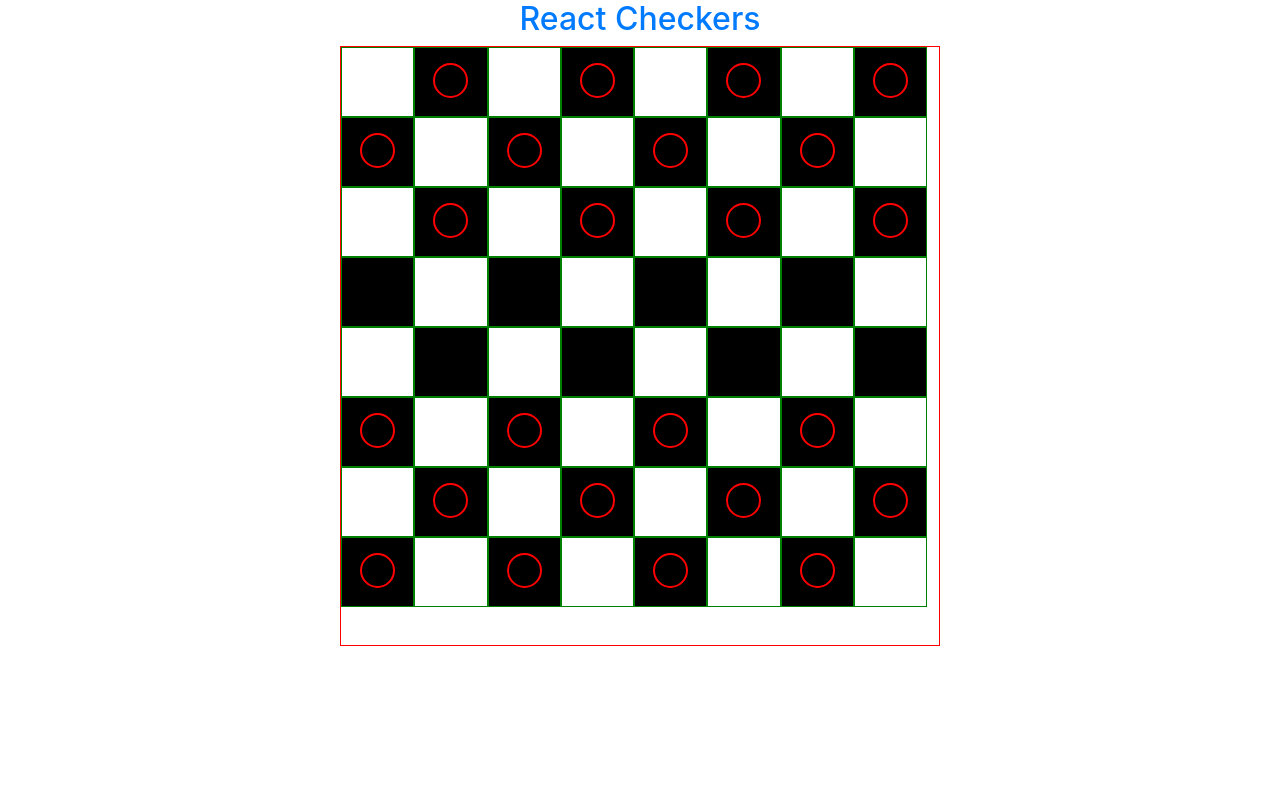
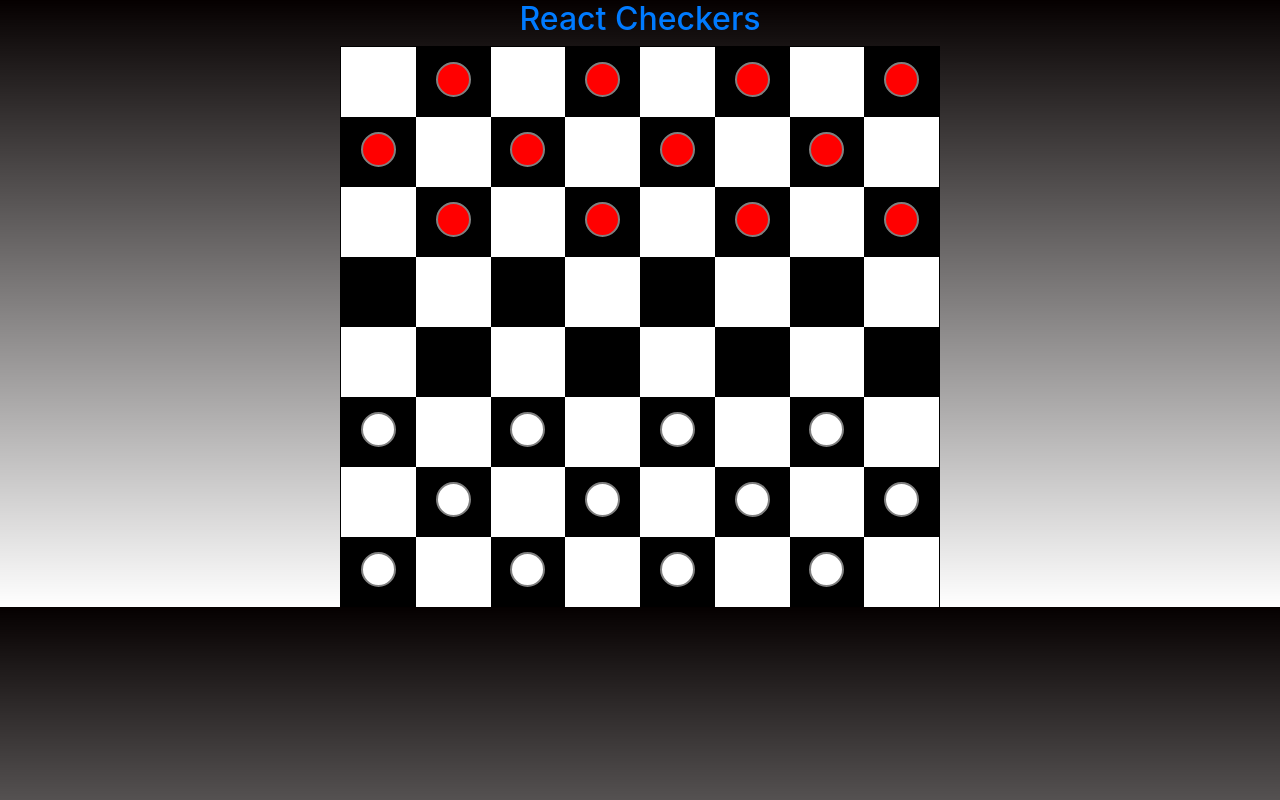
Before and after one commit to MattDwinell/checkers, a React (Create React App) app: page / in a window 1280 px wide. Built offline with nearby package versions, Linux system fonts and the light colour scheme.

Commit message:
setting up checkers to have two different players

```diff
--- a/src/App.css
+++ b/src/App.css
@@ -1,11 +1,14 @@
+body{
+  background-image: linear-gradient(to top, rgba(255,0,0,0), rgba(5,0,0,1));
+}
 h2{
   text-align: center;
 }
 .board{
   max-width: 600px;
-  min-height: 600px;
+  min-height: 561px;
   margin: 0 auto;
-  border: 1px solid red;
+  border: 1px solid black;
   /* display: flex; */
 }
 .board-row{
@@ -13,19 +16,27 @@ h2{
 
 }
 .square{
-  border: 1px solid green;
   height: 70px;
   float:left;
-  width: 12.25%;
+  width: 12.5%;
 }
 .piece{
   margin: 20% auto;
   text-align: center;
   width: 35px;
   height:35px;
-  border: 2px solid red;
+
   border-radius: 50%;
 }
 .piece:hover{
   cursor:grab;
 }
+.piece.p1{
+background-color: white;
+border: 2px solid grey;
+
+}
+.piece.p2{
+background-color: red;
+border: 2px solid grey;
+}
--- a/src/App.js
+++ b/src/App.js
@@ -1,11 +1,90 @@
 import './App.css';
 import Board from './components/Board'
+import {useState} from 'react'
+
 
 function App() {
+  let white = 'white';
+  let black = 'black';
+  const [board, setBoard] = useState([
+    {number: 0, hasPiece: false, color:white, pieceColor:null},
+    {number: 1, hasPiece: true, color:black, pieceColor: 'red'},
+    {number: 2, hasPiece: false, color:white , pieceColor:null},
+    {number: 3, hasPiece: true, color:black, pieceColor: 'red'},
+    {number: 4, hasPiece: false, color:white , pieceColor:null},
+    {number: 5, hasPiece: true, color:black, pieceColor: 'red'},
+    {number: 6, hasPiece: false, color:white, pieceColor:null},
+    {number: 7, hasPiece: true, color:black, pieceColor: 'red'},
+    {number: 8, hasPiece: true, color:black, pieceColor: 'red'},
+    {number: 9, hasPiece: false, color:white, pieceColor:null},
+    {number: 10, hasPiece: true, color:black, pieceColor: 'red'},
+    {number: 11, hasPiece: false, color:white, pieceColor:null},
+    {number: 12, hasPiece: true, color:black, pieceColor: 'red'},
+    {number: 13, hasPiece: false, color:white, pieceColor:null},
+    {number: 14, hasPiece: true, color:black, pieceColor: 'red'},
+    {number: 15, hasPiece: false, color:white, pieceColor:null},
+    {number: 16, hasPiece: false, color:white, pieceColor:null},
+    {number: 17, hasPiece: true, color:black, pieceColor: 'red'},
+    {number: 18, hasPiece: false, color:white, pieceColor:null},
+    {number: 19, hasPiece: true, color:black, pieceColor: 'red'},
+    {number: 20, hasPiece: false, color:white, pieceColor:null},
+    {number: 21, hasPiece: true, color:black, pieceColor: 'red'},
+    {number: 22, hasPiece: false, color:white, pieceColor:null},
+    {number: 23, hasPiece: true, color:black, pieceColor: 'red'},
+    {number: 24, hasPiece: false, color:black, pieceColor:null},
+    {number: 25, hasPiece: false, color:white, pieceColor:null},
+    {number: 26, hasPiece: false, color:black, pieceColor:null},
+    {number: 27, hasPiece: false, color:white, pieceColor:null},
+    {number: 28, hasPiece: false, color:black, pieceColor:null},
+    {number: 29, hasPiece: false, color:white, pieceColor:null},
+    {number: 30, hasPiece: false, color:black, pieceColor:null},
+    {number: 31, hasPiece: false, color:white, pieceColor:null},
+    {number: 32, hasPiece: false, color:white, pieceColor:null},
+    {number: 33, hasPiece: false, color:black, pieceColor:null},
+    {number: 34, hasPiece: false, color:white, pieceColor:null},
+    {number: 35, hasPiece: false, color:black, pieceColor:null},
+    {number: 36, hasPiece: false, color:white, pieceColor:null},
+    {number: 37, hasPiece: false, color:black, pieceColor:null},
+    {number: 38, hasPiece: false, color:white, pieceColor:null},
+    {number: 39, hasPiece: false, color:black, pieceColor:null},
+    {number: 40, hasPiece: true, color:black, pieceColor: 'black'},
+    {number: 41, hasPiece: false, color:white, pieceColor:null},
+    {number: 42, hasPiece: true, color:black, pieceColor: 'black'},
+    {number: 43, hasPiece: false, color:white, pieceColor:null},
+    {number: 44, hasPiece: true, color:black, pieceColor: 'black'},
+    {number: 45, hasPiece: false, color:white, pieceColor:null},
+    {number: 46, hasPiece: true, color:black, pieceColor: 'black'},
+    {number: 47, hasPiece: false, color:white, pieceColor:null},
+    {number: 48, hasPiece: false, color:white, pieceColor:null},
+    {number: 49, hasPiece: true, color:black, pieceColor: 'black'},
+    {number: 50, hasPiece: false, color:white, pieceColor:null},
+    {number: 51, hasPiece: true, color:black, pieceColor: 'black'},
+    {number: 52, hasPiece: false, color:white, pieceColor:null},
+    {number: 53, hasPiece: true, color:black, pieceColor: 'black'},
+    {number: 54, hasPiece: false, color:white, pieceColor:null},
+    {number: 55, hasPiece: true, color:black, pieceColor: 'black'},
+    {number: 56, hasPiece: true, color:black, pieceColor: 'black'},
+    {number: 57, hasPiece: false, color:white, pieceColor:null},
+    {number: 58, hasPiece: true, color:black, pieceColor: 'black'},
+    {number: 59, hasPiece: false, color:white, pieceColor:null},
+    {number: 60, hasPiece: true, color:black, pieceColor: 'black'},
+    {number: 61, hasPiece: false, color:white, pieceColor:null},
+    {number: 62, hasPiece: true, color:black, pieceColor: 'black'},
+    {number: 63, hasPiece: false, color:white, pieceColor:null}
+  ]);
+// console.log(board);
+const attemptMove = (num, origin) =>{
+  if(num == origin) return;
+  console.log(num);
+  console.log(origin);
+  if(board[num.replace('square', '')].hasPiece == false){
+    setBoard(board.map((item, index)=> index == num.replace('square', '') ? {hasPiece: true, number: index, color: item.color, pieceColor:  board[origin].pieceColor} : index == origin ? {hasPiece: false, number: index, color: item.color, pieceColor: null} : item))
+  }
+}
   return (
     <div className="App">
      <h2 className = 'header text-primary'>React Checkers</h2>
-<Board/>
+<Board boardState = {board} setBoard = {attemptMove}/>
     </div>
   );
 }
--- a/src/components/Board.js
+++ b/src/components/Board.js
@@ -1,12 +1,13 @@
 import BoardRow from './BoardRow';
-const Board = () => {
+import PropTypes from 'prop-types';
+import Square from './Square';
+const Board = ({boardState, setBoard}) => {
     const rowCount = [0,1,2,3,4,5,6,7]
     const startingNums = [1,3,5,7,8,10,12,14,17,19,21,23,56,58,60,62,49,51,53,55,40,42,44,46];
     return (<div className = 'board'>
-       { rowCount.map((num, index)=><BoardRow startingNums = {startingNums} rowNum = {num} key={index}/>)}
-
+      {/* { rowCount.map((num, index)=><BoardRow startingNums = {startingNums} rowNum = {num} key={index}/>)} */}
+                {boardState.map((num, index)=><Square number={num.number} pieceColor = {num.pieceColor} setBoard = {setBoard} color={num.color} populated = {num.hasPiece} rowNum = { Math.floor(num.number / 8)} key={index} />)}
         </div>
     )
 }
-
 export default Board
--- a/src/components/BoardRow.js
+++ b/src/components/BoardRow.js
@@ -1,11 +1,11 @@
 import Square from './Square';
-const BoardRow = ({rowNum, startingNums}) => {
+const BoardRow = ({rowNum, populated}) => {
 
    const firstSquareBlack = (rowNum % 2 !== 0);
    const rowCount = [firstSquareBlack, ! firstSquareBlack,firstSquareBlack, ! firstSquareBlack,firstSquareBlack, ! firstSquareBlack,firstSquareBlack, !firstSquareBlack];
     return (
         <div className = 'board-row'>
-            {rowCount.map((value, index)=><Square key={index} isPopulated = {startingNums.includes(rowNum * 8 + index) ? true: false} number={rowNum * 8 + index}  solid= {value  } />)}
+            {rowCount.map((value, index)=><Square key={index} isPopulated = {populated} number={rowNum * 8 + index}  solid= {value  } />)}
         </div>
     )
 }
--- a/src/components/Square.js
+++ b/src/components/Square.js
@@ -1,24 +1,32 @@
 import Token from './TokenPiece';
-const Square = ({solid, number, isPopulated}) => {
-    const drop=(event)=>{
-        if(solid){
+const Square = ({color, number, populated, setBoard, pieceColor}) => {
+    // console.log(color);
+    // const drop=(event)=>{
+    //     if(color == 'black'){
+    //     event.preventDefault();
+    //     let data = event.dataTransfer.getData("text");
+    //     event.target.appendChild(document.getElementById(data))
+    //     // setBoard(number);
+    //     }
+    // }
+    function drop(event){
+        console.log(event.target.id);
+        console.log(event.dataTransfer.getData('text'));
+        setBoard(event.target.id, event.dataTransfer.getData('text'));
+    }
+    const allowDrop=(event)=>{
+        if(color== 'black'){
         event.preventDefault();
-        let data = event.dataTransfer.getData("text");
-        event.target.appendChild(document.getElementById(data))
+
         }
     }
-    const allowDrop=(event)=>{
-        if(solid){
-        event.preventDefault();
-        }
-    }
-    let bg = solid ? 'black' : 'white';
-    let textColor = solid ? 'white' : 'black'
+  //  let bg = solid ? 'black' : 'white';
+    let textColor = color === 'brown' ? 'white' : 'black'
 
     return (
-        <div id={'square' + number} onDragOver={(e)=>allowDrop(e)} onDrop={(event)=>drop(event)} className = 'square' onClick = {()=>{console.log(isPopulated)}} style={{backgroundColor: bg, color: textColor }} >
+        <div id={'square' + number} draggable='false' onDragOver={(e)=>allowDrop(e)} onDrop={(event)=>drop(event)} className = 'square' onClick = {()=>{console.log(populated)}} style={{backgroundColor: color, color: textColor }} >
             {/* {number} */}
-            {isPopulated ? <Token id={number}/> : null}
+            {populated ? <Token pieceColor = {pieceColor} id={number} setBoard = {setBoard}/> : null}
         </div>
     )
 }
--- a/src/components/TokenPiece.js
+++ b/src/components/TokenPiece.js
@@ -1,17 +1,25 @@
-const TokenPiece = ({id}) => {
+const TokenPiece = ({id, setBoard, pieceColor}) => {
     const allowDrop=(event)=>{
         event.preventDefault();
     }
     const drag = (event)=>{
-        event.dataTransfer.setData("text", event.target.id);
+         event.dataTransfer.setData("text", id);
+        console.log(event.target.id);
     }
     const drop=(event)=>{
         event.preventDefault();
-        let data = event.dataTransfer.getData("text");
-        event.target.appendChild(document.getElementById(data))
+        console.log('check');
+        setBoard(event.target.id, id)
+       // let data = event.dataTransfer.getData("text");
+       // event.target.appendChild(document.getElementById(data))
     }
+    let className;
+    if(pieceColor == 'black') className = 'p1';
+
+    if(pieceColor == 'red') className = 'p2';
+console.log(className);
     return (
-        <div className = 'piece' id={id} draggable="true" onDragStart = {(event)=>drag(event)}>
+        <div className = {`piece ${className}`} id={id} draggable="true" onDragStart = {(event)=>drag(event)} >
 
         </div>
     )
```
